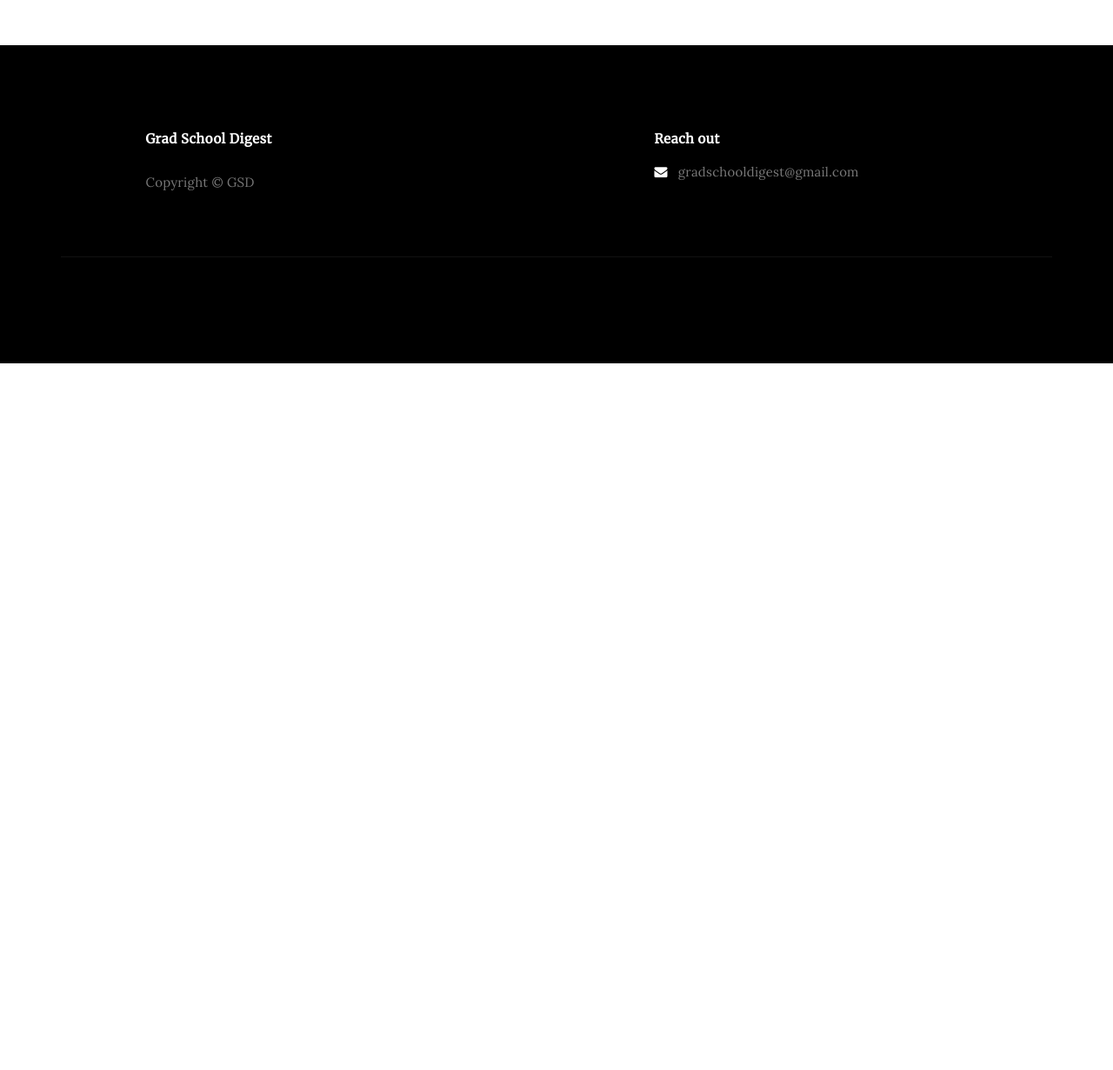
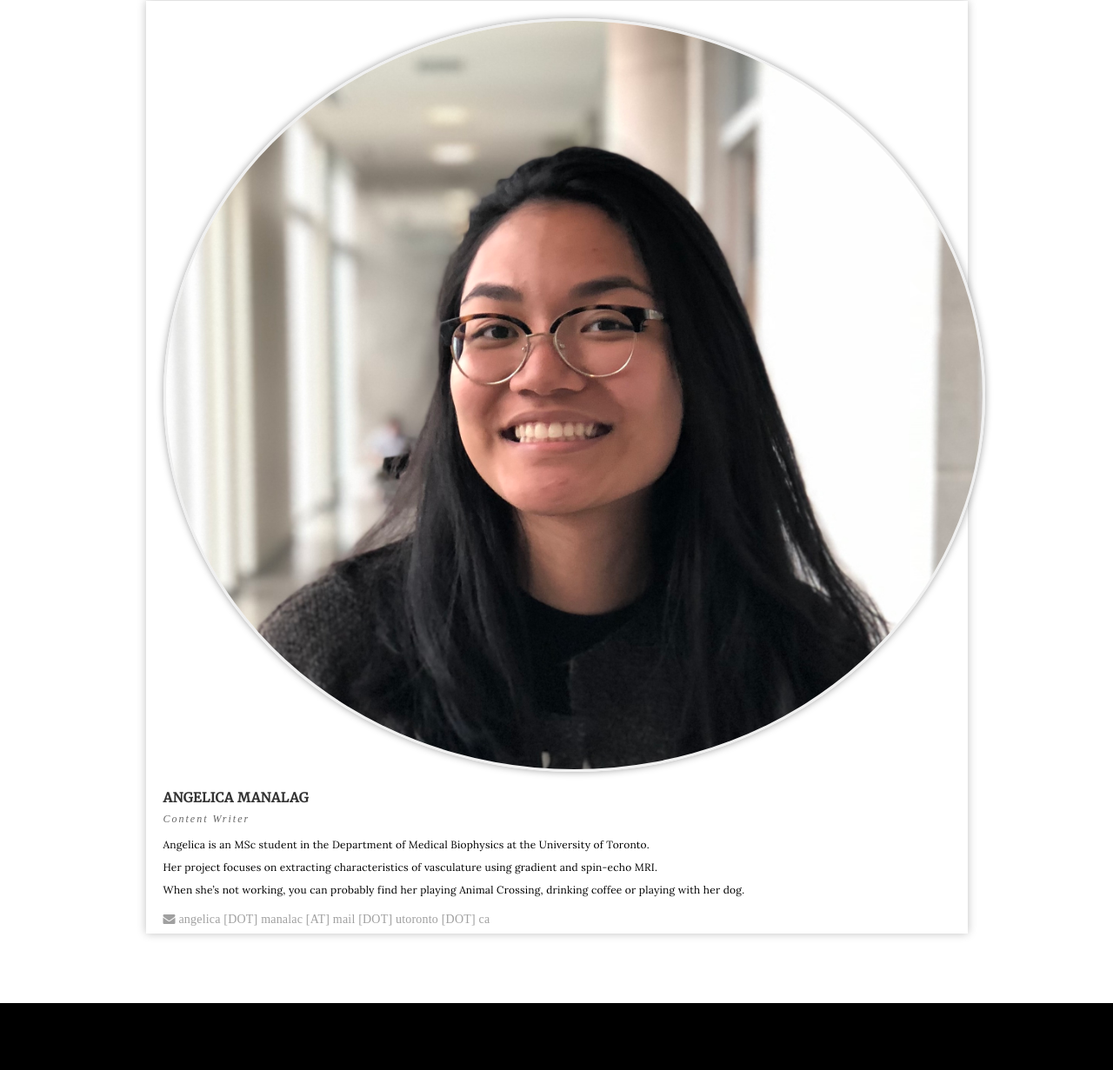
Before and after one commit to GradSchoolDigest/gradschooldigest, a website: page about.html in a window 1280 px wide. Shown: the part 5035-6266 px from the top of the page at 87% size. Before the commit the page ends 5453 px from the top, so only its background shows below. Drawn offline with Linux system fonts and the light colour scheme; some icons are missing.

Commit message:
add Angelica bio

```diff
--- a/about.html
+++ b/about.html
@@ -380,6 +380,20 @@
 					   </div>
 					</div>
 
+					<hr/>
+
+					<div class="clearfix float-my-children">
+					   <img src="images/Angelica.jpg" class="img-responsive" alt="Blog Image">
+					   <div>
+							<h5 style="text-align:centre;">ANGELICA MANALAG</h5>
+							<h4 style="text-align:centre";>Content Writer</h4>
+							<p style="text-align:left;font-size:12px";>Angelica is an MSc student in the Department of Medical Biophysics at the University of Toronto. <br>
+							Her project focuses on extracting characteristics of vasculature using gradient and spin-echo MRI. <br>
+							When she’s not working, you can probably find her playing Animal Crossing, drinking coffee or playing with her dog.</p>
+							<p class = "fa fa-envelope" style="text-align:centre;color:#a0a0a0";> angelica [DOT] manalac [AT] mail [DOT] utoronto [DOT] ca</p>
+					   </div>
+					</div>
+
 					</div>
 
 
```
